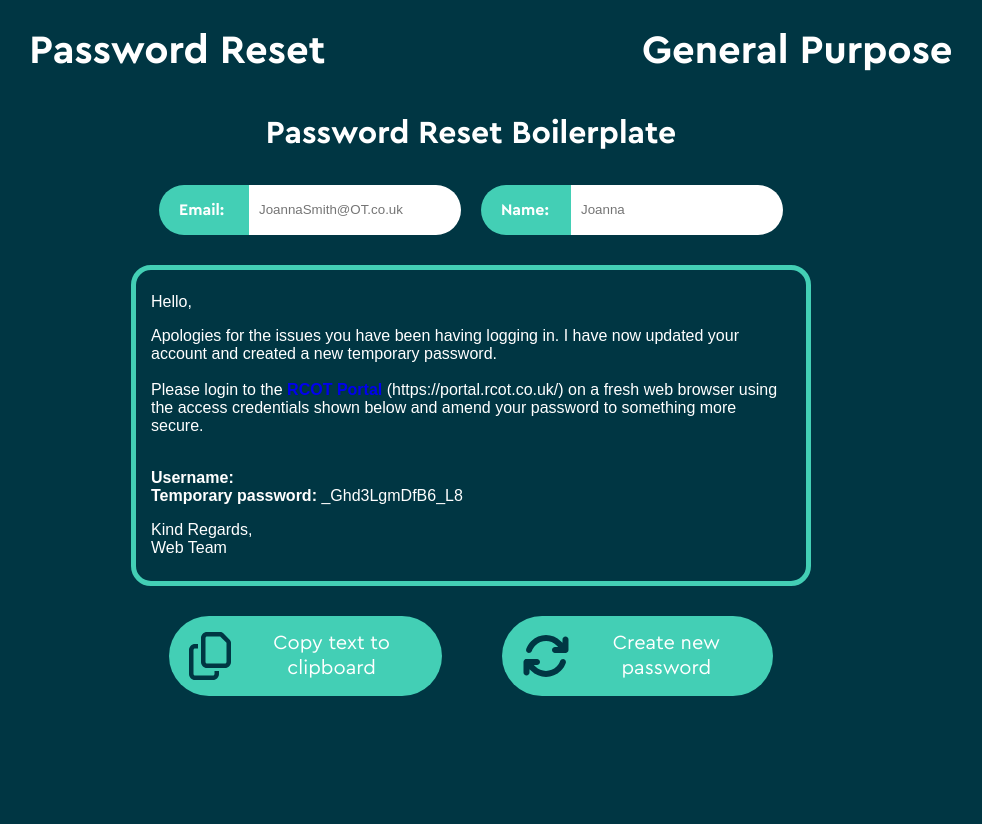
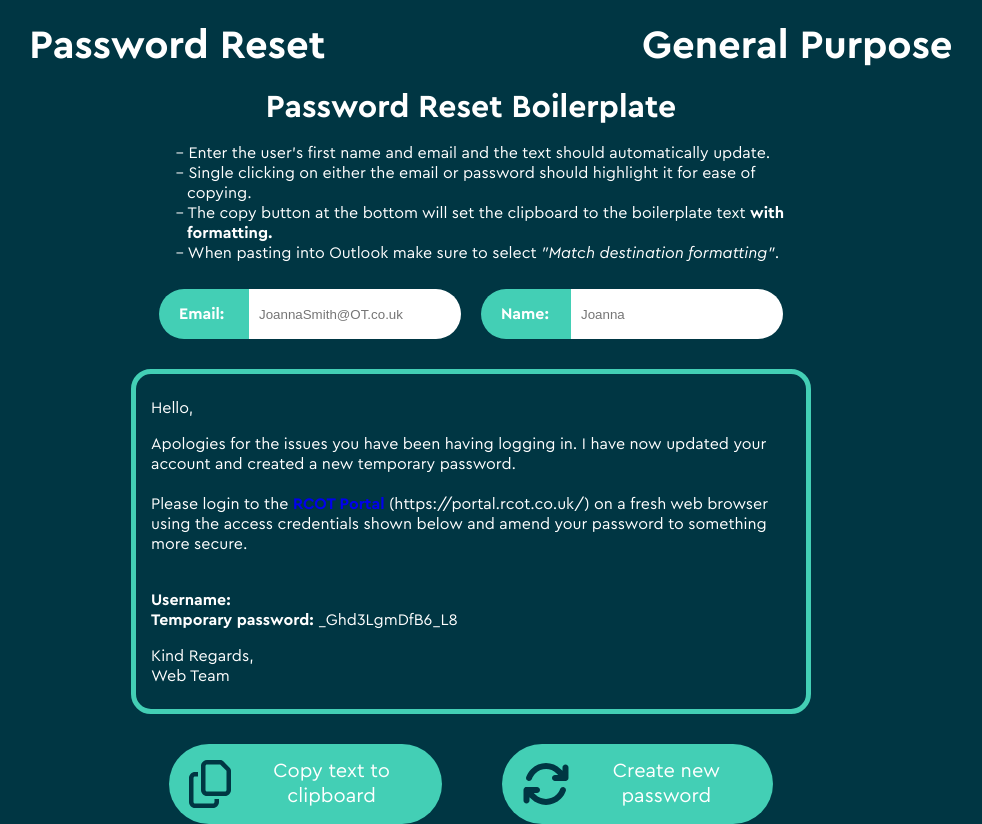
Before and after one commit to sam-rcot/boilerplateReact, a React (Vite) app: page / in a window 1280 px wide. Shown: the whole page, without its empty margins (169-1151 px from the left). Before the commit the page ends 800 px from the top, so only its background shows below. Built offline with nearby package versions, Linux system fonts and the light colour scheme.

Commit message:
Changed styling

```diff
--- a/src/components/generalpurpose/generalpurpose.module.scss
+++ b/src/components/generalpurpose/generalpurpose.module.scss
@@ -6,4 +6,7 @@
 .GeneralPurpose {
   display: flex;
   flex-direction: column;
+  h1 {
+    margin: 0;
+  }
 }
--- a/src/components/navbar/navbar.module.scss
+++ b/src/components/navbar/navbar.module.scss
@@ -1,7 +1,7 @@
 @import '../../index.css';
 
 .NavBar {
-    margin-top: 10px;
+    margin-top: 5px;
     width: 100vw;
     .links {
         display: flex;
--- a/src/components/passwordreset/passwordreset.module.css
+++ /dev/null
@@ -1,11 +0,0 @@
-@import '../../index.css';
-
-.PasswordReset {
-  color: white;
-  background-color: var(--color-dark-teal);
-  display: flex;
-  flex-direction: column;
-  justify-content: space-around;
-  align-items: center;
-  font-family: sans-serif;
-}
--- /dev/null
+++ b/src/components/passwordreset/passwordreset.module.scss
@@ -0,0 +1,25 @@
+@import '../../index.css';
+
+.PasswordReset {
+  color: white;
+  background-color: var(--color-dark-teal);
+  display: flex;
+  flex-direction: column;
+  justify-content: space-around;
+  align-items: center;
+  font-family: 'Cera Pro';
+  h1 {
+    margin: 0;
+  }
+  .infoText {
+    width: 50%;
+    list-style: none;
+    li {
+      padding-left: 1rem;
+      text-indent: -0.7rem;
+    }
+    li::before {
+      content: "– ";
+    }
+  }
+}
--- a/src/components/passwordreset/passwordreset.tsx
+++ b/src/components/passwordreset/passwordreset.tsx
@@ -1,5 +1,5 @@
 import { useState } from 'react'
-import styles from './passwordreset.module.css'
+import styles from './passwordreset.module.scss'
 import UserDetails from '../userdetails/userdetails'
 import UserForm from '../userform/userform'
 
@@ -11,6 +11,12 @@ function PasswordReset() {
   return (
     <div className={styles.PasswordReset}>
       <h1>Password Reset Boilerplate</h1>
+      <ul className={styles.infoText}>
+        <li>Enter the user's first name and email and the text should automatically update.</li>
+        <li>Single clicking on either the email or password should highlight it for ease of copying.</li>
+        <li>The copy button at the bottom will set the clipboard to the boilerplate text <strong>with formatting. </strong></li>
+        <li>When pasting into Outlook make sure to select <i>"Match destination formatting"</i>.</li>
+      </ul>
       <UserForm setEmail={setEmail} setFirstName={setFirstName} />
       <UserDetails email={email} firstName={firstName} />
 
--- a/src/components/userdetails/userdetails.module.scss
+++ b/src/components/userdetails/userdetails.module.scss
@@ -15,6 +15,7 @@
   border: solid var(--color-teal) 5px;
   border-radius: 20px;
   width: 50%;
+
   .select {
     user-select: all;
   }
```
Also changed, not shown: 39 other files (tests, documents, lock files or other folders).
